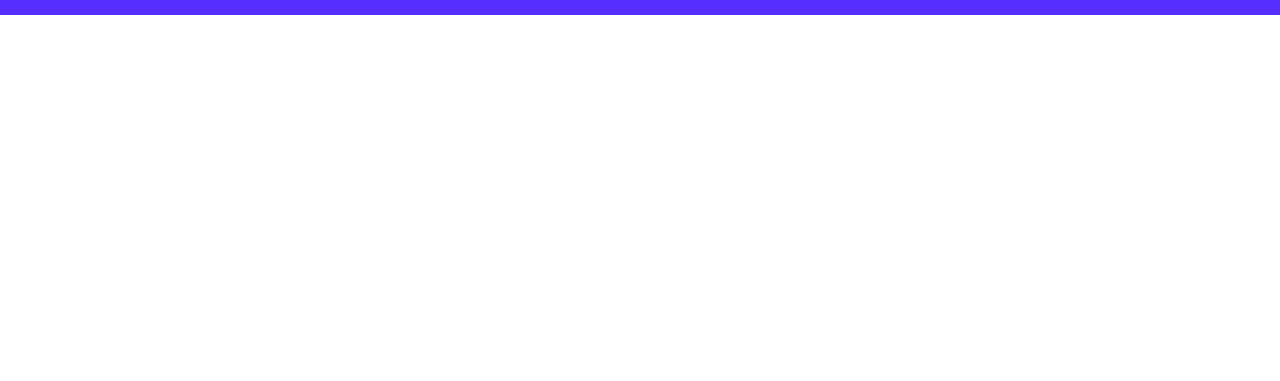
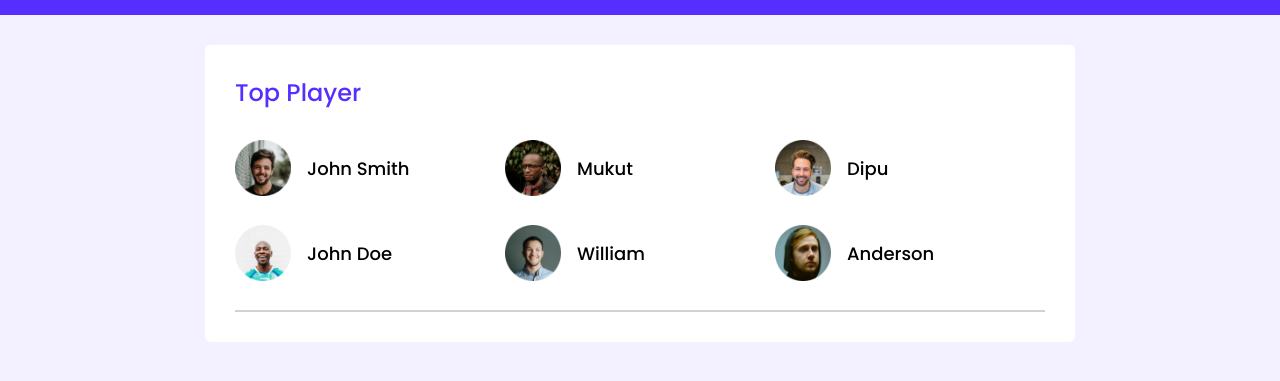
Before and after one commit to mukutdev/leader-board, a plain HTML site: page index.html in a window 1280 px wide. Shown: the part 79-460 px from the top of the page. Drawn offline with Linux system fonts and the light colour scheme.

Commit message:
Players section added

```diff
--- a/index.html
+++ b/index.html
@@ -35,5 +35,37 @@
         </nav>
 
     </header>
+    <main>
+      <section class="container">
+      <h1>Top Player</h1>
+      <div class="players">
+        <div class="player">
+          <img src="./images/players/player-1.png" alt="">
+          <h3>John Smith</h3>
+        </div>
+        <div class="player">
+          <img src="./images/players/player-2.png" alt="">
+          <h3>Mukut</h3>
+        </div>
+        <div class="player">
+          <img src="./images/players/player-3.png" alt="">
+          <h3>Dipu</h3>
+        </div>
+        <div class="player">
+          <img src="./images/players/player-4.png" alt="">
+          <h3>John Doe</h3>
+        </div>
+        <div class="player">
+          <img src="./images/players/player-5.png" alt="">
+          <h3>William </h3>
+        </div>
+        <div class="player">
+          <img src="./images/players/player-6.png" alt="">
+          <h3>Anderson</h3>
+        </div>
+      </div>
+      <hr>
+      </section>
+    </main>
   </body>
 </html>
--- a/styles/style.css
+++ b/styles/style.css
@@ -4,6 +4,7 @@
     padding: 0;
     box-sizing: border-box;
     font-family: 'Poppins', sans-serif;
+
 }
 
 /* Global variables */
@@ -23,8 +24,12 @@
 }
 
 /* common styles */
+body{
+     background-color: var(--main-background-color);
+}
 main{
-    background-color: var(--main-background-color);
+    display: flex;
+    justify-content: center;
 }
 .header-area{
     background-color: var(--heading-link-color);
@@ -40,14 +45,16 @@ main{
     width: 870px;
     padding: 30px;
     background-color: var(--white-color);
-    display: flex;
-    flex-direction: column;
+    /* display: flex; */
+    margin: 30px 0;
+    border-radius: 5px;
+
 }
 img{
     width: 100%;
 }
 h1{
-    color: var(--heading-link-color-color);
+    color: var(--heading-link-color);
     font-size: var(--heading-font);
     font-weight: 500;
     line-height: 36px;
@@ -67,7 +74,7 @@ h3{
     font-weight: 500;
     line-height: 27px;
     letter-spacing: 0em;
-    margin-right: 16px;
+    margin-left: 16px;
 }
 a{
     text-decoration: none;
@@ -79,7 +86,12 @@ span{
     color: var(--light-grey);
     font-size: var(--heading-small-font);
 }
+hr{
+    border: 1px solid var(--border-color);
+}
 /* common styles end */
+
+/* header area start */
 .logo{
     display: flex;
     flex-grow: 1;
@@ -108,3 +120,23 @@ span{
     color:var(--white-color);
     font-size: var(--anchor-font);
 }
+/* header area end */
+/* Players area star*/
+.players{
+    display: grid;
+    grid-template-columns: repeat(3 , 1fr);
+    /* margin: 40px 0; */
+    grid-row-gap: 29px;
+    margin: 29px 0;
+}
+.player{
+    display: flex;
+    align-items: center;
+
+
+}
+.player img{
+    width: 56px;
+    height: 56px;
+}
+/* players area end */
```
